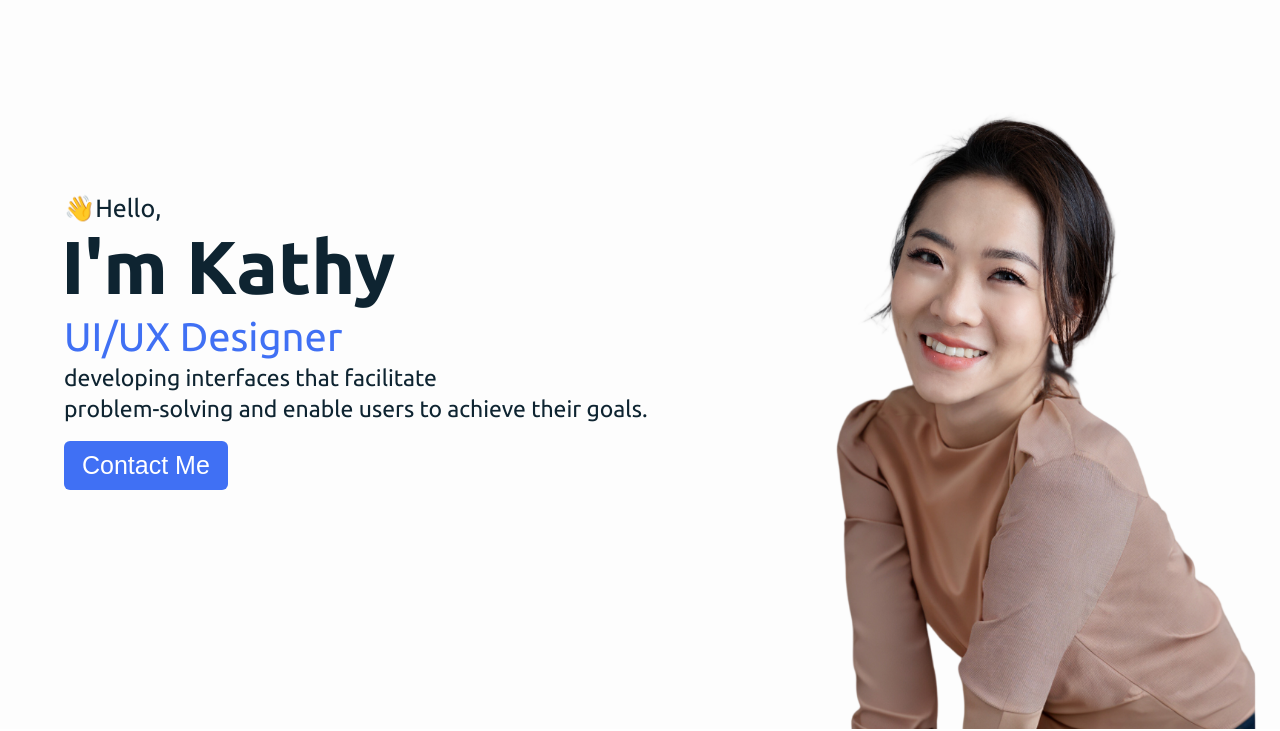
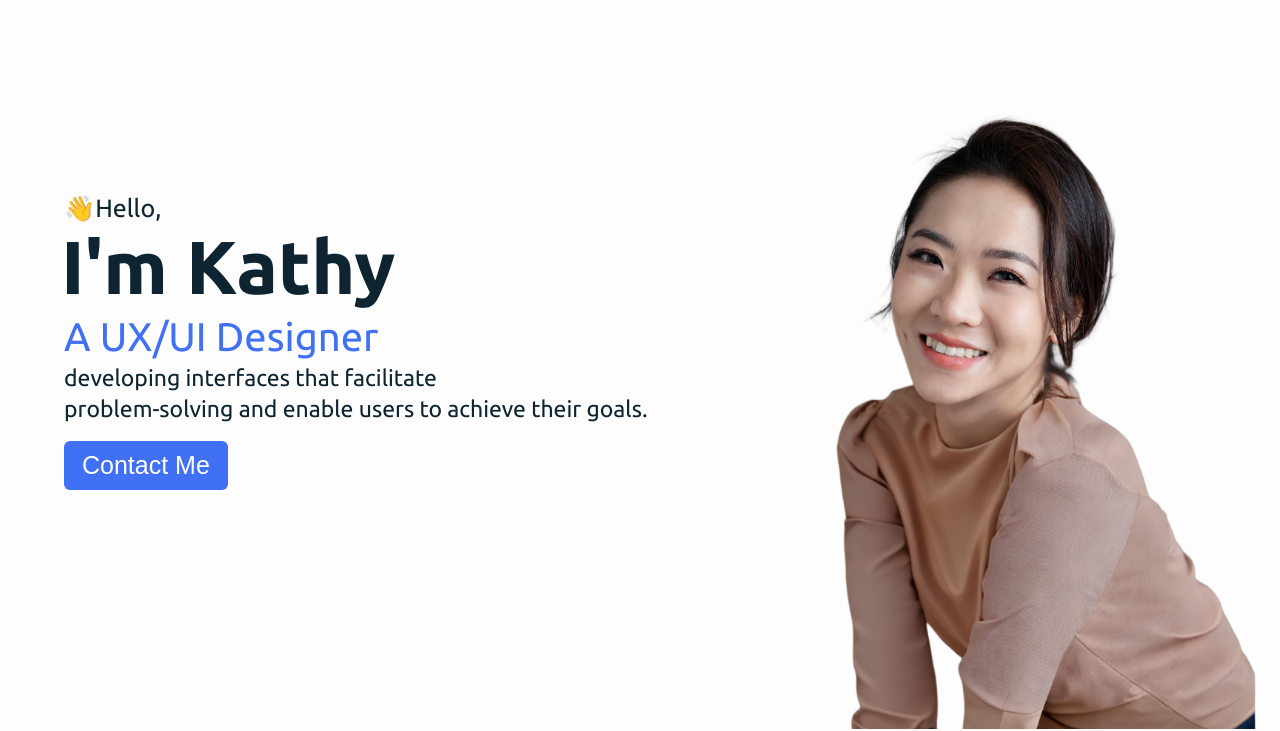
Before and after one commit to kathykeyan/UXUIHOMEWORK17, a plain HTML site: page index.html in a window 1280 px wide. Shown: the part 71-802 px from the top of the page. Drawn offline with Linux system fonts and the light colour scheme; a script that the page names is missing.

Commit message:
Edited Week 17 Assignment

```diff
--- a/index.html
+++ b/index.html
@@ -44,7 +44,7 @@
      <div class="text">
        <div class="text-one">👋Hello,</div>
        <div class="text-two">I'm Kathy</div>
-       <div class="text-three">UI/UX Designer</div>
+       <div class="text-three">A UX/UI Designer</div>
        <div class="text-four">developing interfaces that facilitate </div>
        <div class="text-four">problem-solving and enable users to achieve their goals.</div>
      </div>
```
